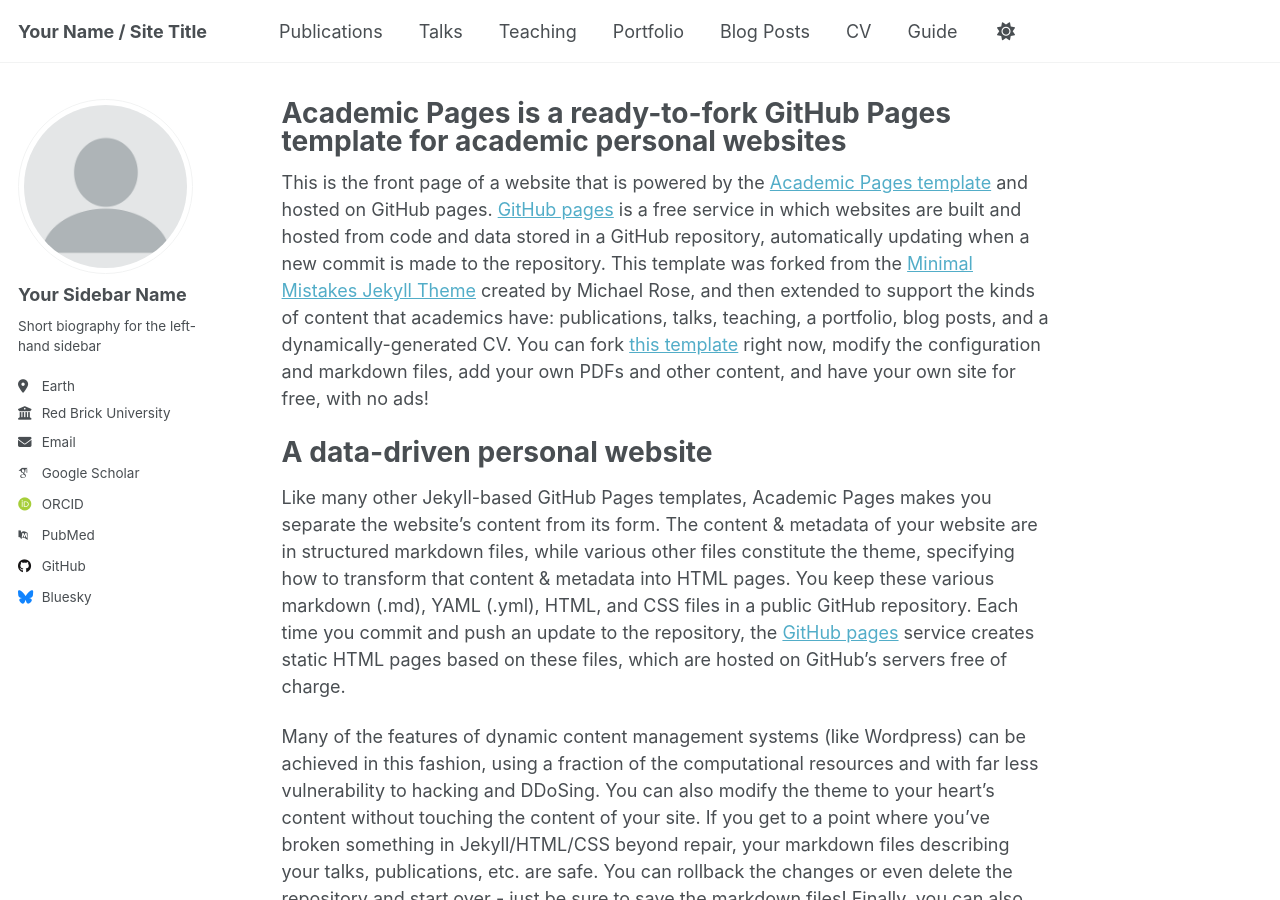
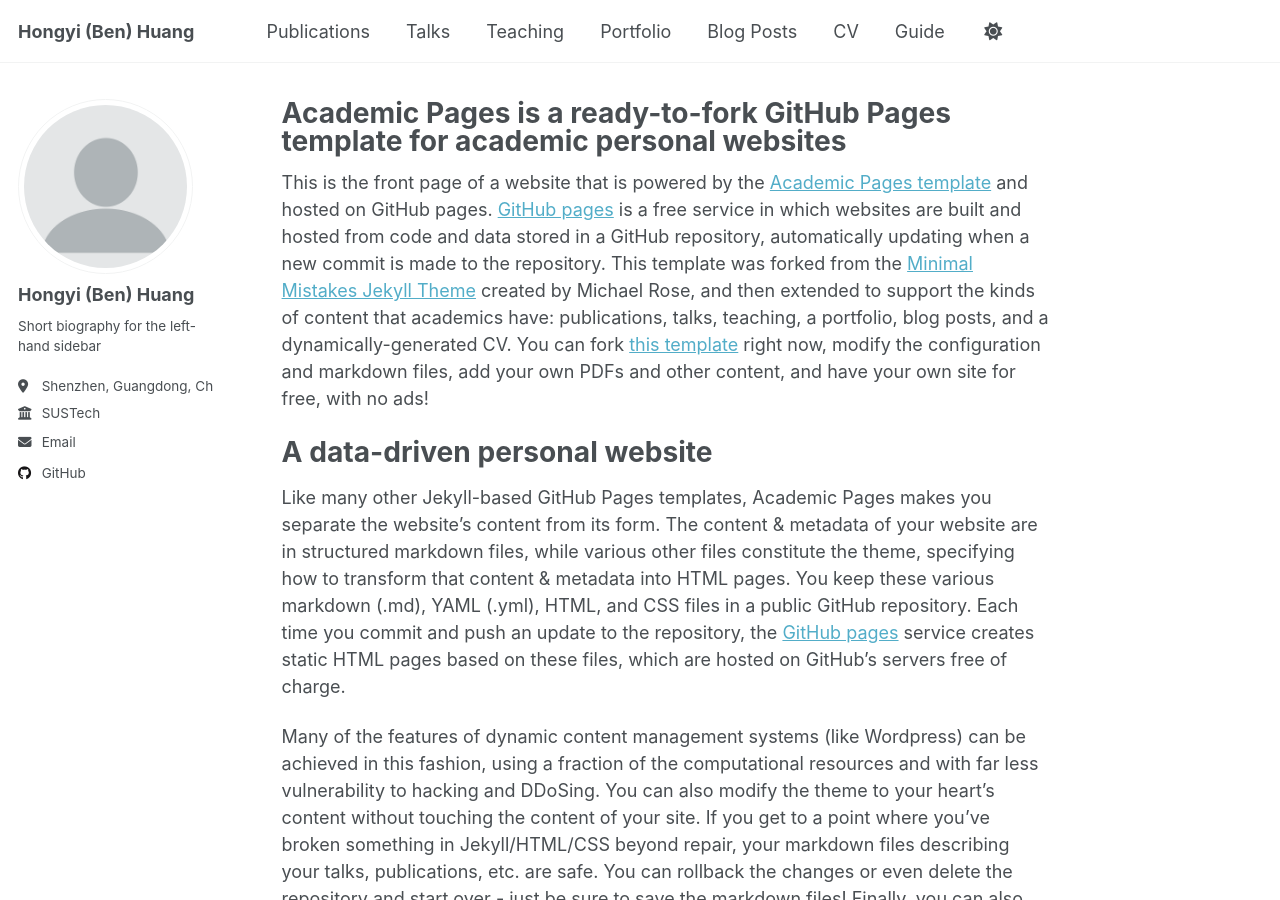
Before and after one commit to BenHuang00/hongyi-h.github.io, a Jekyll site: the page built from _pages/about.md, in a window 1280 px wide and 900 px high. Built offline with Jekyll 4.4.1, drawn with Linux system fonts in a browser that asks for light colours; some web fonts are replaced.

Commit message:
chore(config): update site configuration with personal details
Update site title, URL, repository, author name, location, employer,
and email to reflect personal information. Remove placeholder links
and add personal GitHub URL. This personalizes the site configuration
for Hongyi (Ben) Huang.

```diff
--- a/_config.yml
+++ b/_config.yml
@@ -9,13 +9,13 @@
 # Basic Site Settings
 locale                   : "en-US"
 site_theme               : "default"
-title                    : "Your Name / Site Title"
+title                    : "Hongyi (Ben) Huang"
 title_separator          : "-"
 name                     : &name "Your Name"
 description              : &description "personal description"
-url                      : https://academicpages.github.io # the base hostname & protocol for your site e.g. "https://[your GitHub username].github.io" or if you already have some other page hosted on Github then use "https://[your GitHub username].github.io/[Your Repo Name]"
+url                      : https://hongyi-h.github.io # the base hostname & protocol for your site e.g. "https://[your GitHub username].github.io" or if you already have some other page hosted on Github then use "https://[your GitHub username].github.io/[Your Repo Name]"
 baseurl                  : "" # the subpath of your site, e.g. "/blog"
-repository               : "academicpages/academicpages.github.io"
+repository               : "BenHuang00/hongyi-h.github.io"
 
 # Site Author - The following control what appear as part of the author content on the side bar.
 #               If a field is blank the icon and link will not appear, otherwise it will be shown.
@@ -23,22 +23,22 @@ repository               : "academicpages/academicpages.github.io"
 author:
   # Biographic information
   avatar           : "profile.png"
-  name             : "Your Sidebar Name"
+  name             : "Hongyi (Ben) Huang"
   pronouns         : # example: "she/her"
   bio              : "Short biography for the left-hand sidebar"
-  location         : "Earth"
-  employer         : "Red Brick University"
+  location         : "Shenzhen, Guangdong, China"
+  employer         : "SUSTech"
   uri              : # URL
-  email            : "none@example.org"
+  email            : "hongyi.huang.research@gmail.com"
 
   # Academic websites
   academia         : # URL
   arxiv            : # URL - Update with the correct link to your profile
-  googlescholar    : "https://scholar.google.com/citations?user=PS_CX0AAAAAJ"
+  googlescholar    : # URL - Update with the correct link to your profile
   impactstory      : # URL
-  orcid            : "http://orcid.org/yourorcidurl"
+  orcid            : # URL - Update with the correct link to your profile
   semantic         : # URL
-  pubmed           : "https://www.ncbi.nlm.nih.gov/pubmed/?term=john+snow"
+  pubmed           : # URL
   researchgate     : # URL
   scopus           : # URL
 
@@ -46,12 +46,12 @@ author:
   bitbucket        : # Username - Update with your username on the site
   codepen          : # Username
   dribbble         : # Username
-  github           : "academicpages"
+  github           : "https://github.com/BenHuang00"
   kaggle           : # Username
   stackoverflow    : # User number or user number and name (i.e., use "1" or "1/jeff-atwood")
 
   # Social media
-  bluesky          : "bsky.app" # Replace this with you Bluesky username
+  bluesky          : # Replace this with you Bluesky username
   facebook         : # Username
   flickr           : # Username
   foursquare       : # Username
```
